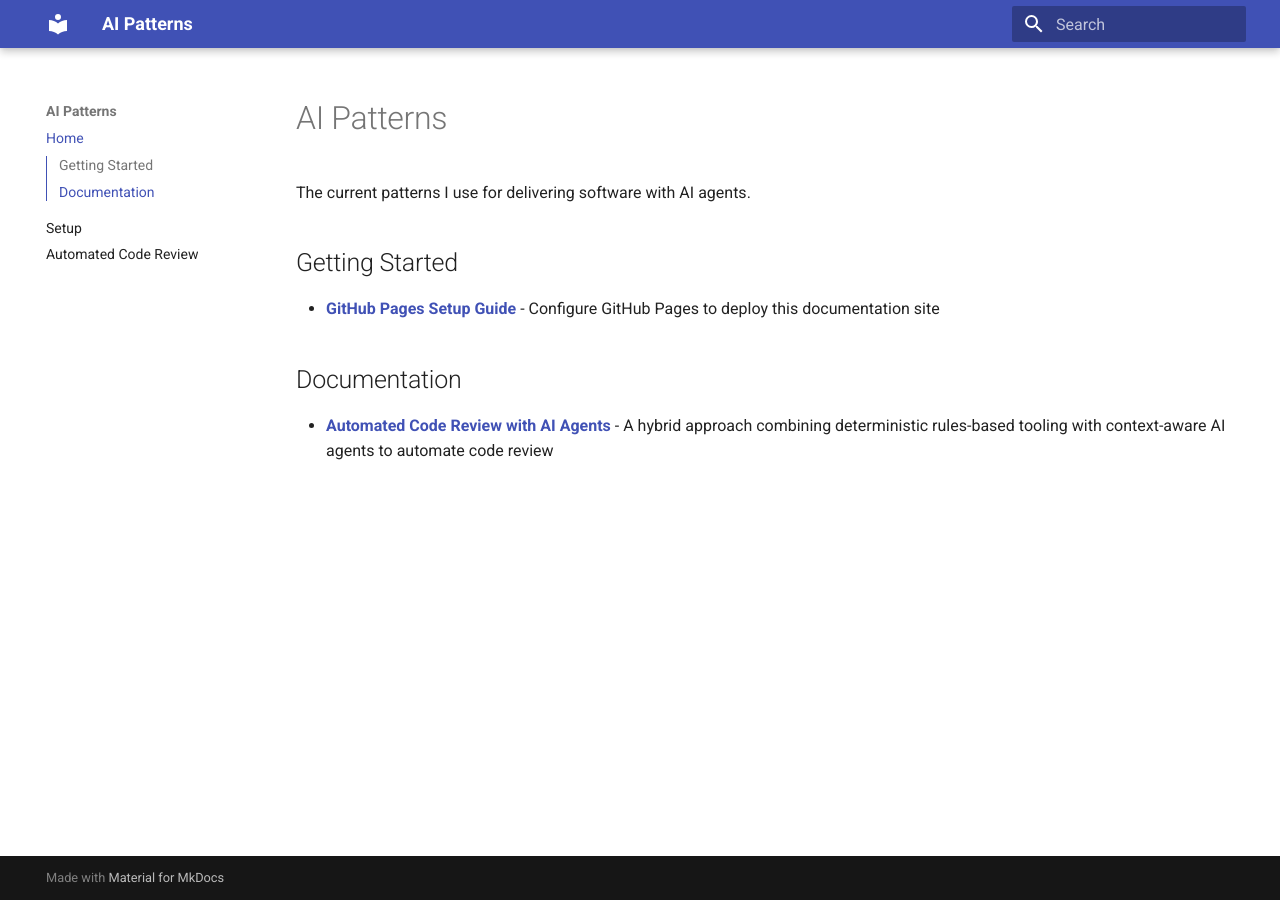
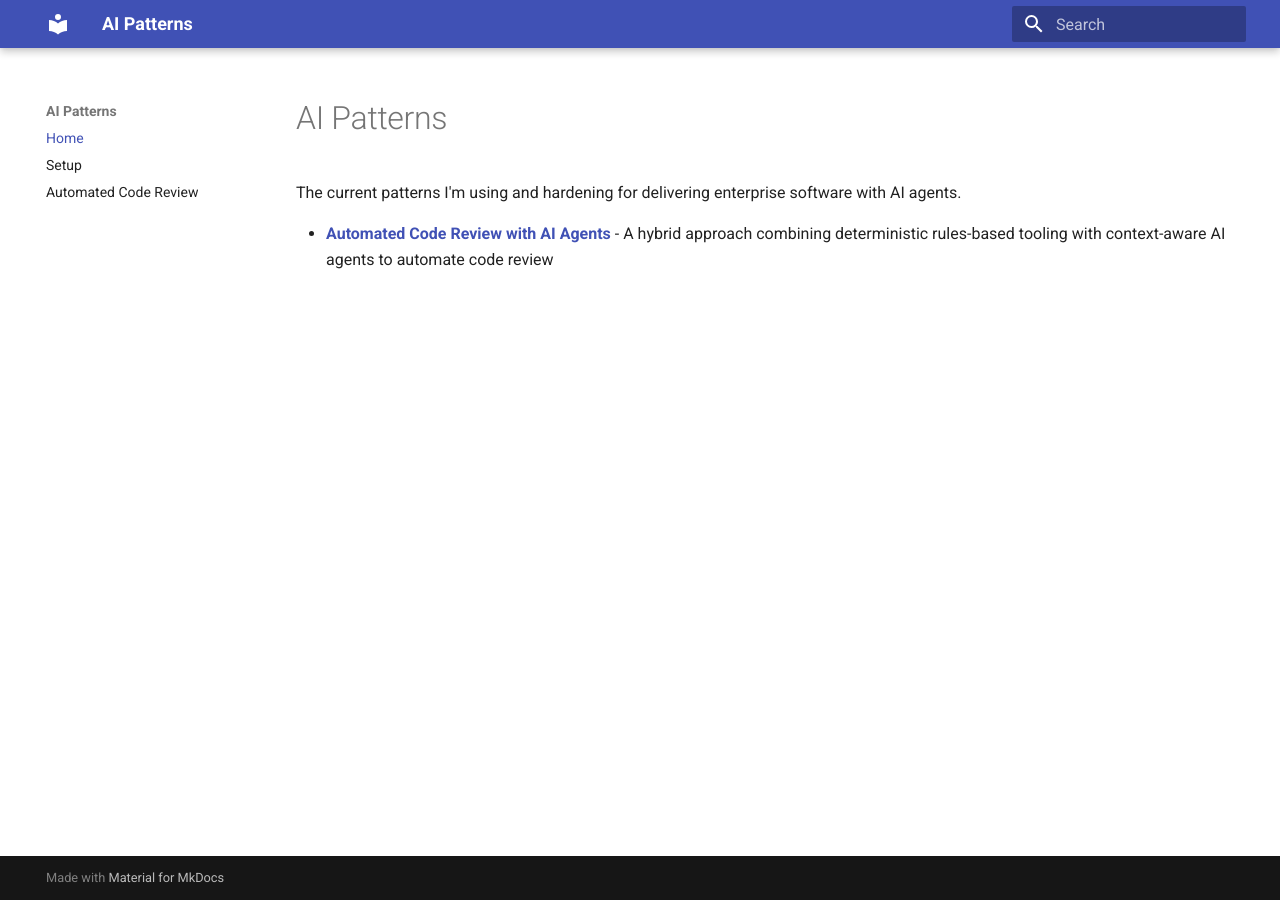
Before and after one commit to bdfinst/ai-patterns, an MkDocs documentation site: the page built from docs/index.md, in a window 1280 px wide. Built offline with MkDocs 1.6.1 and Material for MkDocs 9.7.7, drawn with Linux system fonts in a browser that asks for light colours.

Commit message:
Update main page

```diff
--- a/docs/index.md
+++ b/docs/index.md
@@ -1,11 +1,5 @@
 # AI Patterns
 
-The current patterns I use for delivering software with AI agents.
-
-## Getting Started
-
-- **[GitHub Pages Setup Guide](setup.md)** - Configure GitHub Pages to deploy this documentation site
-
-## Documentation
+The current patterns I'm using and hardening for delivering enterprise software with AI agents.
 
 - **[Automated Code Review with AI Agents](agentic-code-review.md)** - A hybrid approach combining deterministic rules-based tooling with context-aware AI agents to automate code review
```
Also changed, not shown: GITHUB_PAGES_SETUP.md (deleted, +0 -71 lines).
